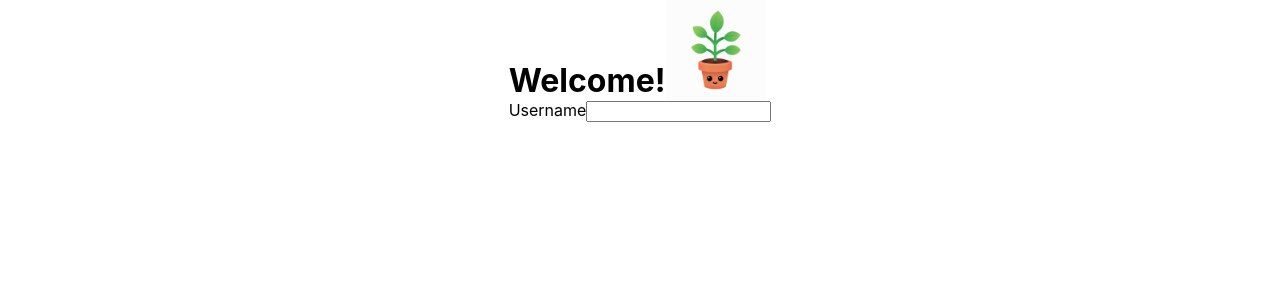
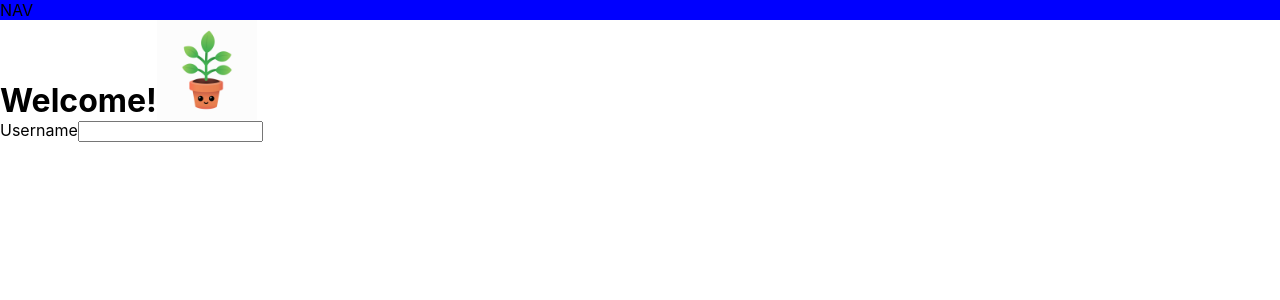
Before and after one commit to Dmnoiik/plants, a React (Create React App) app: page / in a window 1280 px wide. Shown: the top 300 px of the page. Built offline with nearby package versions, Linux system fonts and the light colour scheme.

Commit message:
Added navigation component

```diff
--- a/src/App.js
+++ b/src/App.js
@@ -1,8 +1,10 @@
 import Login from "./Components/Login/Login";
+import MainNavigation from "./Components/MainNavigation/MainNavigation";
 
 function App() {
   return (
     <div className="App">
+      <MainNavigation />
       <Login />
     </div>
   );
--- a/src/Components/Login/Login.module.css
+++ b/src/Components/Login/Login.module.css
@@ -1,8 +1,8 @@
-body {
+/* body {
   display: flex;
   align-items: center;
   justify-content: center;
-}
+} */
 .login--header {
   display: flex;
   align-items: center;
--- /dev/null
+++ b/src/Components/MainNavigation/MainNavigation.js
@@ -0,0 +1,6 @@
+import style from "./MainNavigation.module.css";
+const MainNavigation = () => {
+  return <div className={style["nav--main"]}>NAV</div>;
+};
+
+export default MainNavigation;
--- /dev/null
+++ b/src/Components/MainNavigation/MainNavigation.module.css
@@ -0,0 +1,4 @@
+.nav--main {
+  background-color: blue;
+  width: 100%;
+}
```
